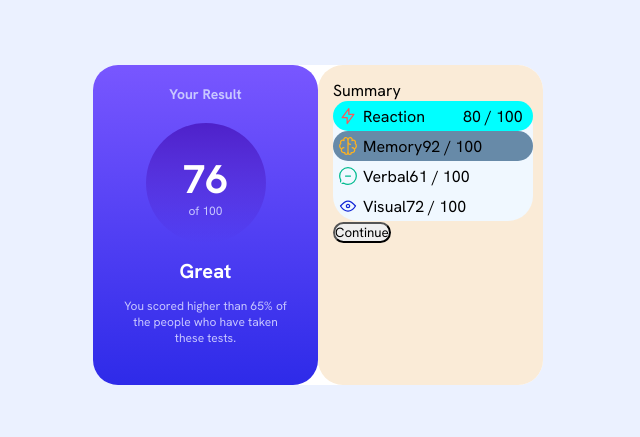
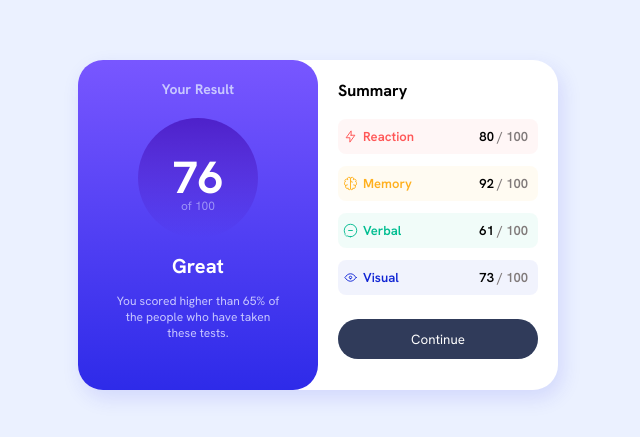
Before and after one commit to SirineBouk/Results-summary-component, a plain HTML site: page index.html in a window 1280 px wide. Shown: the part 175-612 px from the top of the page, without its empty margins (322-962 px from the left). Drawn offline with Linux system fonts and the light colour scheme.

Commit message:
Final version

```diff
--- a/index.html
+++ b/index.html
@@ -59,43 +59,45 @@
         <div class="details">
           <div class="reaction">
             <img src="assets/images/icon-reaction.svg" alt="">
-            <p class="rct">Reaction</p>
-            <p>
-              <span>80</span>
-              <span>/ 100</span>
+            <p class="det">Reaction</p>
+            <p class="res">
+              <span class="scr">80</span>
+              <span class="total">/ 100</span>
             </p>
           </div>
 
           <div class="memory">
             <img src="assets/images/icon-memory.svg" alt="">
-            <p>Memory</p>
-            <p>
-              <span>92</span>
-              <span>/ 100</span>
+            <p class="det">Memory</p>
+            <p class="res">
+              <span class="scr">92</span>
+              <span class="total">/ 100</span>
             </p>
           </div>
 
           <div class="verbla">
             <img src="assets/images/icon-verbal.svg" alt="">
-            <p>Verbal</p>
-            <p>
-              <span>61</span>
-              <span>/ 100</span>
+            <p class="det">Verbal</p>
+            <p class="res">
+              <span class="scr">61</span>
+              <span class="total">/ 100</span>
             </p>
           </div>
 
           <div class="visual">
             <img src="assets/images/icon-visual.svg" alt="">
-            <p class="vis">Visual</p>
-            <p>
-              <span>72</span>
-              <span>/ 100</span>
+            <p class="det">Visual</p>
+            <p class="res">
+              <span class="scr">73</span>
+              <span class="total">/ 100</span>
             </p>
           </div>
 
         </div>
+        <div class="btn">
+          <button>Continue</button>
+        </div>
 
-        <button>Continue</button>
       </div>
 
     </div>
--- a/style.css
+++ b/style.css
@@ -22,9 +22,10 @@ body{
     display: flex;
     position: relative;
     background-color: rgb(255, 255, 255);
-    width: 450px;
-    height: 320px;
+    width: 480px;
+    height: 330px;
     margin: 0 auto;
+    box-shadow: 4px 8px 20px hsla(241, 81%, 54%, 0.13);
 }
 
 .card .Result{
@@ -58,13 +59,13 @@ body{
 .circle .score{
     margin-top: 10px;
     color: hsl(0, 0%, 100%);
-    font-size: 40px;
+    font-size: 45px;
     font-weight: bolder;
     height: 50px;
 }
 
 .circle .to{
-    color: hsl(241, 100%, 89%);
+    color: hsla(241, 100%, 89%, 0.632);
     font-size: 12px;
 }
 
@@ -84,54 +85,86 @@ body{
 }
 
 .summary{
-    background-color: antiquewhite;
     position: relative;
-    padding: 15px;
+    padding: 20px;
     width: 50%;
     height: 100%;
+}
+.summary .title{
+    font-weight: bold;
 }
 
 .summary .details{
     position: relative;
-    background-color: aliceblue;
-    margin: auto;
-    width: 200px;
+    margin:18px auto;
+    margin-bottom: 24px;
+    width: auto;
 }
-
+.details div{
+    display: flex;
+    align-items: center;
+    margin-bottom: 12px;
+    height: 35px;
+    border-radius: 8px;
+    font-size: small;
+    font-weight: 600;
+}
 .details img{
     margin-right: 5px;
     margin-left: 5px;
-    width: 20px;
+    width: 15px;
     flex-shrink: 0;
 }
-
-.summary .reaction{
-    background-color: aqua;
-    display: flex;
-    align-items: center;
-    height: 30px;
+.details .res{
+    margin-left: auto;
+    margin-right: 10px;
 }
 
-.summary .reaction .rct{
-    margin-right: 38px;
+.res .scr{
+    color: black;
+}
+.res .total{
+    color: rgb(128, 122, 122);
+}
+
+.details .reaction{
+    background-color: hsla(0, 100%, 67%, 0.055);
+    color: hsl(0, 100%, 67%);
 }
 
 .details .memory{
-    background-color: rgb(103, 138, 168);
-    display: flex;
-    align-items: center;
-    height: 30px;
+    background-color: hsla(39, 100%, 56%, 0.055);
+    color: hsl(39, 100%, 56%);
+
 }
 
 
+
 .details .verbla{
-    display: flex;
-    align-items: center;
-    height: 30px;
+    background-color: hsla(166, 100%, 37%, 0.055);
+    color: hsl(166, 100%, 37%);
 }
 
 .details .visual{
-    display: flex;
-    align-items: center;
-    height: 30px;
+    background-color: hsl(234, 85%, 45% ,0.055);
+    color: hsl(234, 85%, 45%)
 }
+
+.summary .btn{
+    position: relative;
+    background-color: aliceblue;
+    width: auto;
+    margin: auto;
+    text-align: center;
+}
+.btn button{
+    width: 100%;
+    height: 40px;
+    color: white;
+    background-color: hsl(224, 30%, 27%);
+    border: none;
+}
+
+button:hover{
+    background: linear-gradient(to bottom, hsl(252, 100%, 67%), hsl(241, 81%, 54%));
+}
```
Also changed, not shown: 1 other file.
